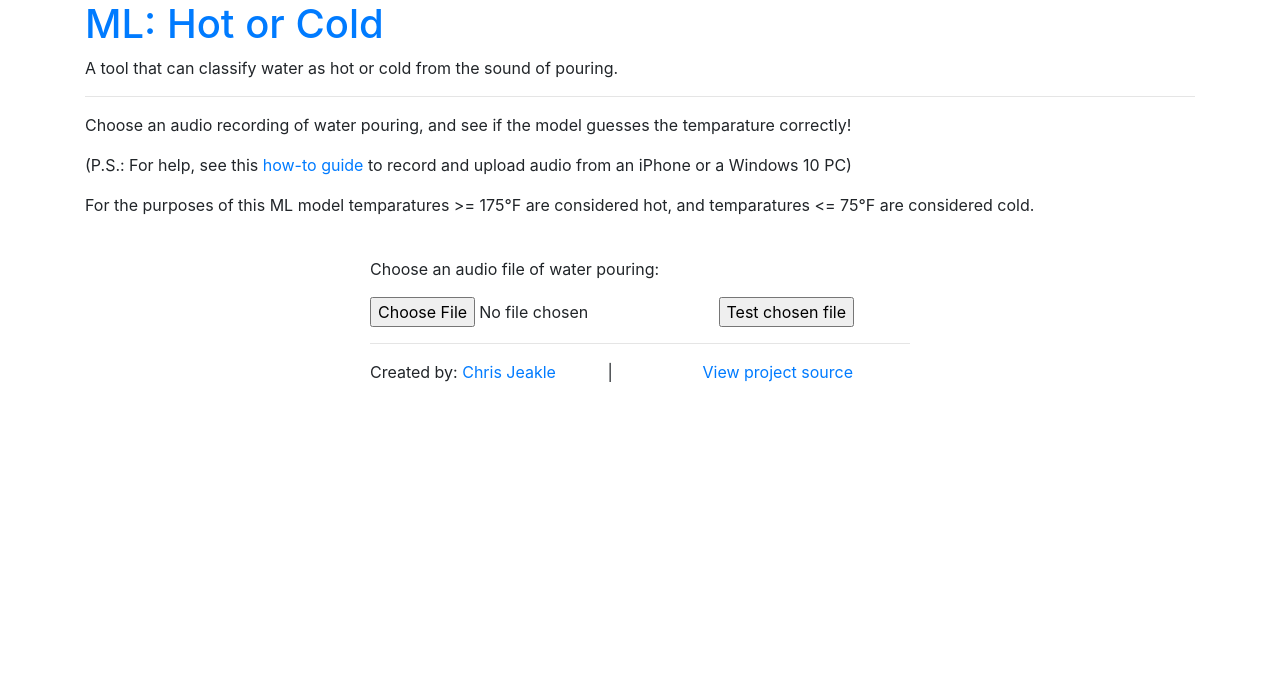
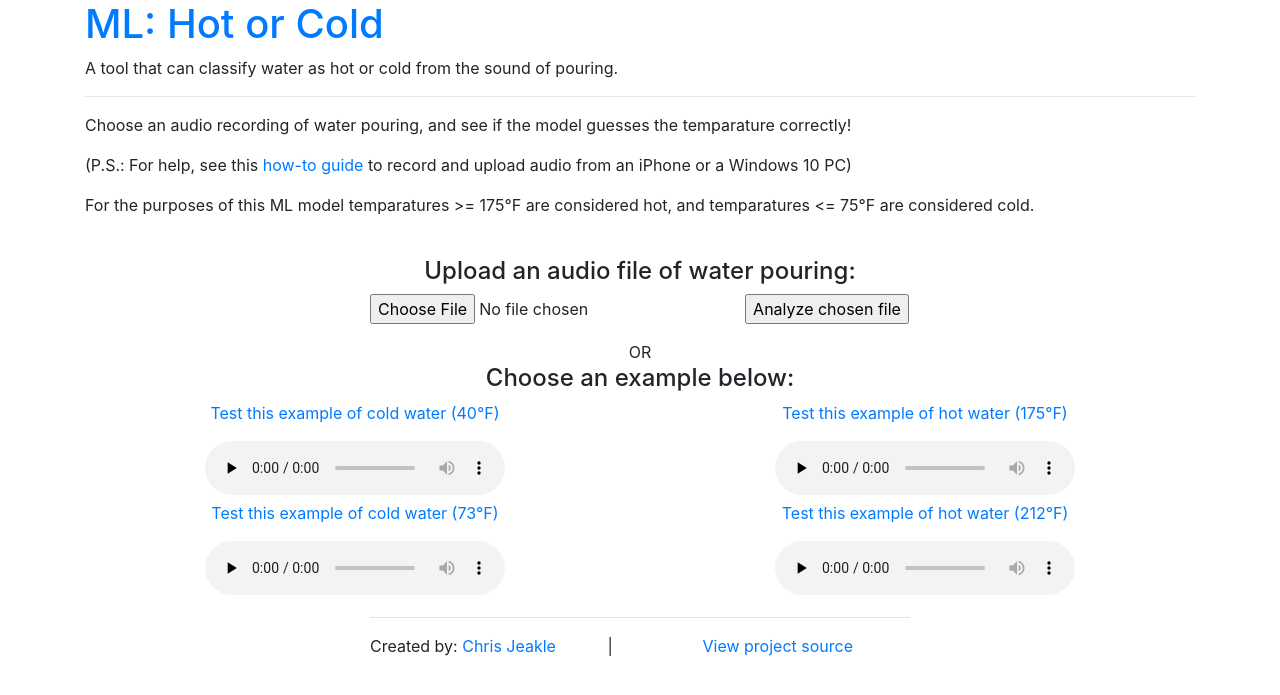
Before and after one commit to cjjeakle/ml-hot-or-cold, a Python web app: template templates/index.html in a window 1280 px wide. Shown: the top 695 px of the page. Run offline with Jinja, Linux system fonts and the light colour scheme; the template is opened without the code that fills it, so the values that code supplies are empty; some libraries are stand-ins or nearby versions.

Commit message:
Added example data to the demo website

```diff
--- a/templates/index.html
+++ b/templates/index.html
@@ -25,26 +25,68 @@
       </div>
     </div>
     <br>
-    <div class="row center-text">
+    <div class="row" style="text-align: center;">
       <div class="col-lg-6 offset-lg-3">
         <form action="/evaluate_audio_sample" method="post" enctype="multipart/form-data">
-          <p>Choose an audio file of water pouring:</p>
-          <input type="file" name="file" accept="audio/*">
-          <input type="submit" value="Test chosen file">
+          <h4>Upload an audio file of water pouring:</h4>
+          <div class="row">
+            <div class="col">
+              <p><input type="file" name="file" accept="audio/*"></p>
+            </div>
+            <div class="col">
+              <p><input type="submit" value="Analyze chosen file"></p>
+            </div>
+          </div>
         </form>
       </div>
     </div>
-    <div class="row center-text">
+    <div class="row" style="text-align: center;">
+      <div class="col">
+        OR
+      </div>
+    </div>
+    <div class="row" style="text-align: center;">
+      <div class="col">
+        <h4>Choose an example below:</h4>
+        <div class="row">
+          <div class="col-lg-6">
+            <p><a href="/evaluate_example?file=cold-sample-40f.m4a">Test this example of cold water (40℉)</a></p>
+            <audio controls preload="none">
+              <source src="/static/example-audio/cold-sample-40f.m4a" type="audio/mp4" />
+              <p>Couldn't load audio preview.</p>
+            </audio>
+            <p><a href="/evaluate_example?file=cold-sample-73f.m4a">Test this example of cold water (73℉)</a></p>
+            <audio controls preload="none">
+              <source src="/static/example-audio/cold-sample-73f.m4a" type="audio/mp4" />
+              <p>Couldn't load audio preview.</p>
+            </audio>
+          </div>
+          <div class="col-lg-6">
+            <p><a href="/evaluate_example?file=hot-sample-175f.m4a">Test this example of hot water (175℉)</a></p>
+            <audio controls preload="none">
+              <source src="/static/example-audio/hot-sample-175f.m4a" type="audio/mp4" />
+              <p>Couldn't load audio preview.</p>
+            </audio>
+            <p><a href="/evaluate_example?file=hot-sample-212f.m4a">Test this example of hot water (212℉)</a></p>
+            <audio controls preload="none">
+              <source src="/static/example-audio/hot-sample-212f.m4a" type="audio/mp4" />
+              <p>Couldn't load audio preview.</p>
+            </audio>
+          </div>
+        </div>
+      </div>
+    </div>
+    <div class="row">
       <div class="col-lg-6 offset-lg-3">
         <hr />
         <div class="row">
-          <div class="col-lg-5">
+          <div class="col-5">
             Created by: <a href="https://www.chrisjeakle.com">Chris Jeakle</a>
           </div>
-          <div class="col-lg-2">
+          <div class="col-2">
             |
           </div>
-          <div class="col-lg-5">
+          <div class="col-5">
             <a href="https://github.com/cjjeakle/ml-hot-or-cold">View project source</a>
           </div>
         </div>
```
Also changed, not shown: server.py (+26 -12 lines), 4 other files.
